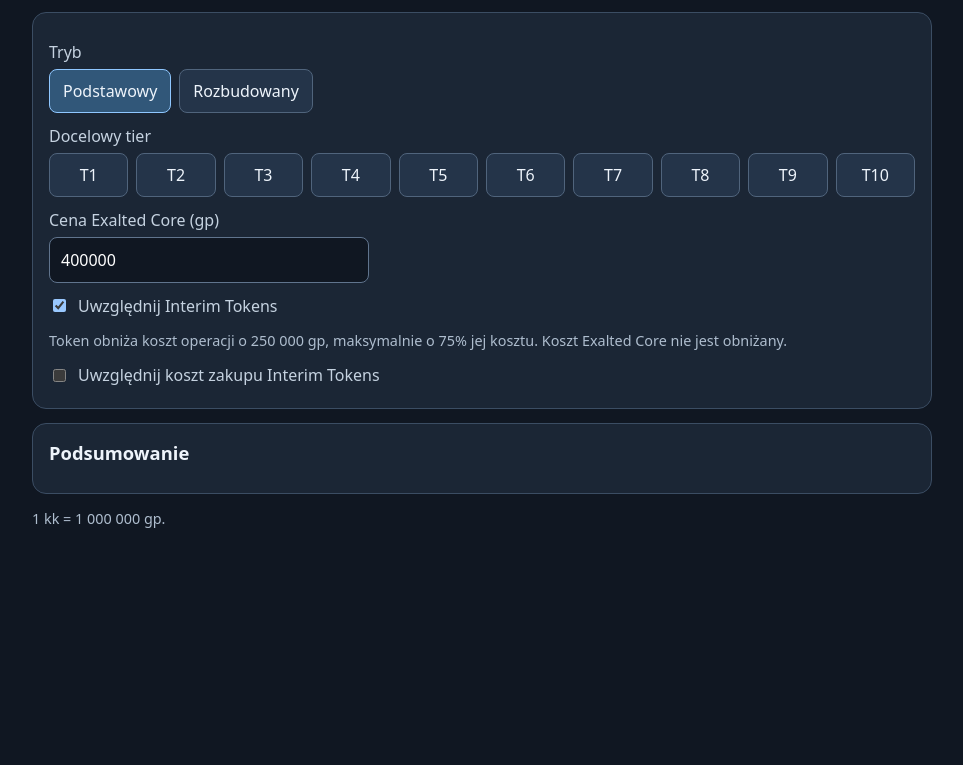
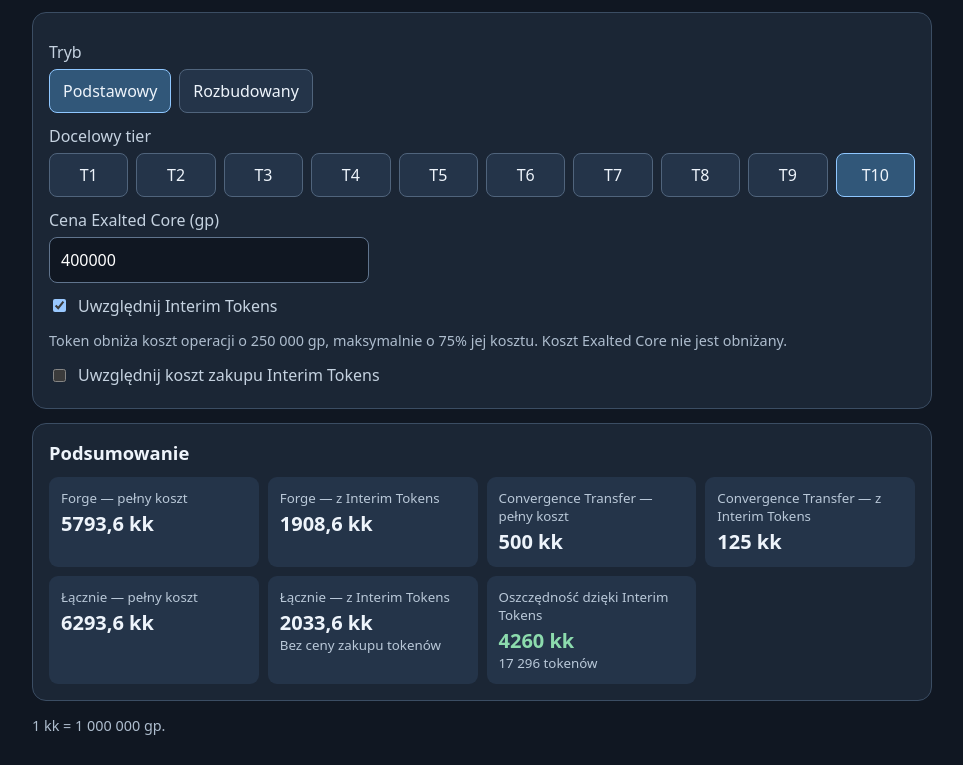
Before and after one commit to HubertOsraneGacie/igla-class4-forge-calculator, a plain HTML site: page index.html in a window 1280 px wide. Shown: the part 139-904 px from the top of the page, without its empty margins (158-1121 px from the left). Before the commit the page ends 800 px from the top, so only its background shows below. Drawn offline with Linux system fonts and the light colour scheme.

Commit message:
Repair calculator script and purchased token calculation

```diff
--- a/index.html
+++ b/index.html
@@ -66,7 +66,8 @@ function render(){
  var corePrice=Math.max(0,Number(byId('core').value)||0);
  var useTokens=byId('useTokens').checked;
  var buy=byId('buyTokens').checked;
- var tokenPrice=Math.max(0,Number(byId('tokenPrice').value)||0);\n var purchasedTokens=Math.max(0,Math.floor(Number(byId('tokenQty').value)||0));
+ var tokenPrice=Math.max(0,Number(byId('tokenPrice').value)||0);
+ var purchasedTokens=Math.max(0,Math.floor(Number(byId('tokenQty').value)||0));
  var forgeGross=0,forgeNet=0,cores=0,forgeTokenCount=0,forgeDiscount=0,rows=[];
  for(var i=1;i<=tier;i++){
   var operations=Math.pow(2,tier-i),cost=fusion[i-1],d=tokenDiscount(cost,useTokens);
@@ -80,7 +81,9 @@ function render(){
  var transferFull=transfer[tier-1],td=tokenDiscount(transferFull,useTokens);
  var fullTotal=forgeFull+transferFull,afterTokens=forgeAfter+td.net;
  var tokenCount=forgeTokenCount+td.count,discountTotal=fullTotal-afterTokens;
- var purchaseCost=buy?tokenCount*tokenPrice:0;
+ var paidTokenCount=buy?Math.min(tokenCount,purchasedTokens):0;
+ var freeTokenCount=Math.max(0,tokenCount-paidTokenCount);
+ var purchaseCost=paidTokenCount*tokenPrice;
  var actualTotal=afterTokens+purchaseCost,realSaving=fullTotal-actualTotal;
  byId('buyFields').classList.toggle('hidden',!buy);
  var html='';
@@ -91,7 +94,9 @@ function render(){
  html+=card('Łącznie — pełny koszt',money(fullTotal));
  html+=card('Łącznie — z Interim Tokens',money(afterTokens),'Bez ceny zakupu tokenów');
  if(buy){
-  html+=card('Kupione tokeny',paidTokenCount.toLocaleString('pl-PL'),'z '+tokenCount.toLocaleString('pl-PL')+' potrzebnych');\n  html+=card('Darmowe tokeny',freeTokenCount.toLocaleString('pl-PL'));\n  html+=card('Koszt zakupu tokenów',money(purchaseCost),paidTokenCount.toLocaleString('pl-PL')+' × '+gp(tokenPrice));
+  html+=card('Kupione tokeny',paidTokenCount.toLocaleString('pl-PL'),'z '+tokenCount.toLocaleString('pl-PL')+' potrzebnych');
+  html+=card('Darmowe tokeny',freeTokenCount.toLocaleString('pl-PL'));
+  html+=card('Koszt zakupu tokenów',money(purchaseCost),paidTokenCount.toLocaleString('pl-PL')+' × '+gp(tokenPrice));
   html+=card('Łącznie z zakupem tokenów',money(actualTotal));
   html+=card('Realna oszczędność',money(realSaving),tokenCount.toLocaleString('pl-PL')+' tokenów',realSaving>=0?'good':'bad');
  }else{
```
